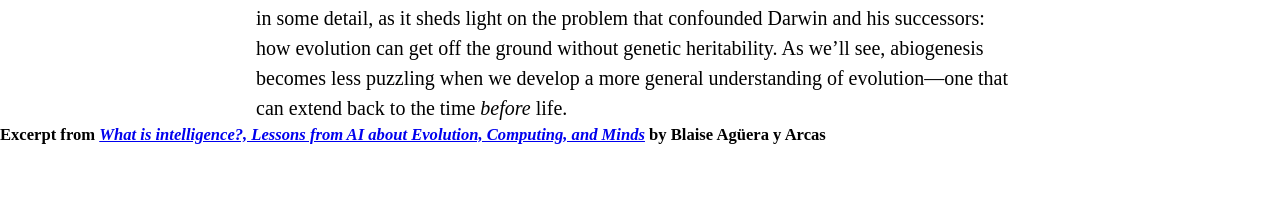
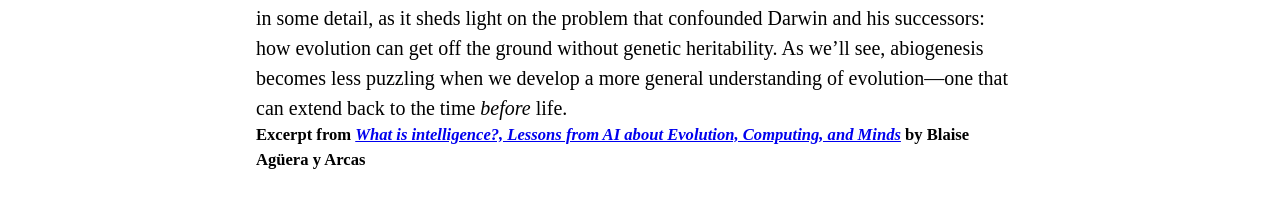
Before and after one commit to mkimk/wam2s25, a plain HTML site: page e1_css_variables/index.html in a window 1280 px wide. Shown: the part 1067-1275 px from the top of the page. Drawn offline with Linux system fonts and the light colour scheme; a web font is replaced by a local one.

Commit message:
[h5] style update

```diff
--- a/e1_css_variables/asset/style.css
+++ b/e1_css_variables/asset/style.css
@@ -35,7 +35,7 @@ article {
     margin: calc(var(--pad)*5) 0;
 }
 
-h1, p {
+h1, p, h5 {
     margin: 0 auto;
     max-width: var(--text-width);
 }
```
